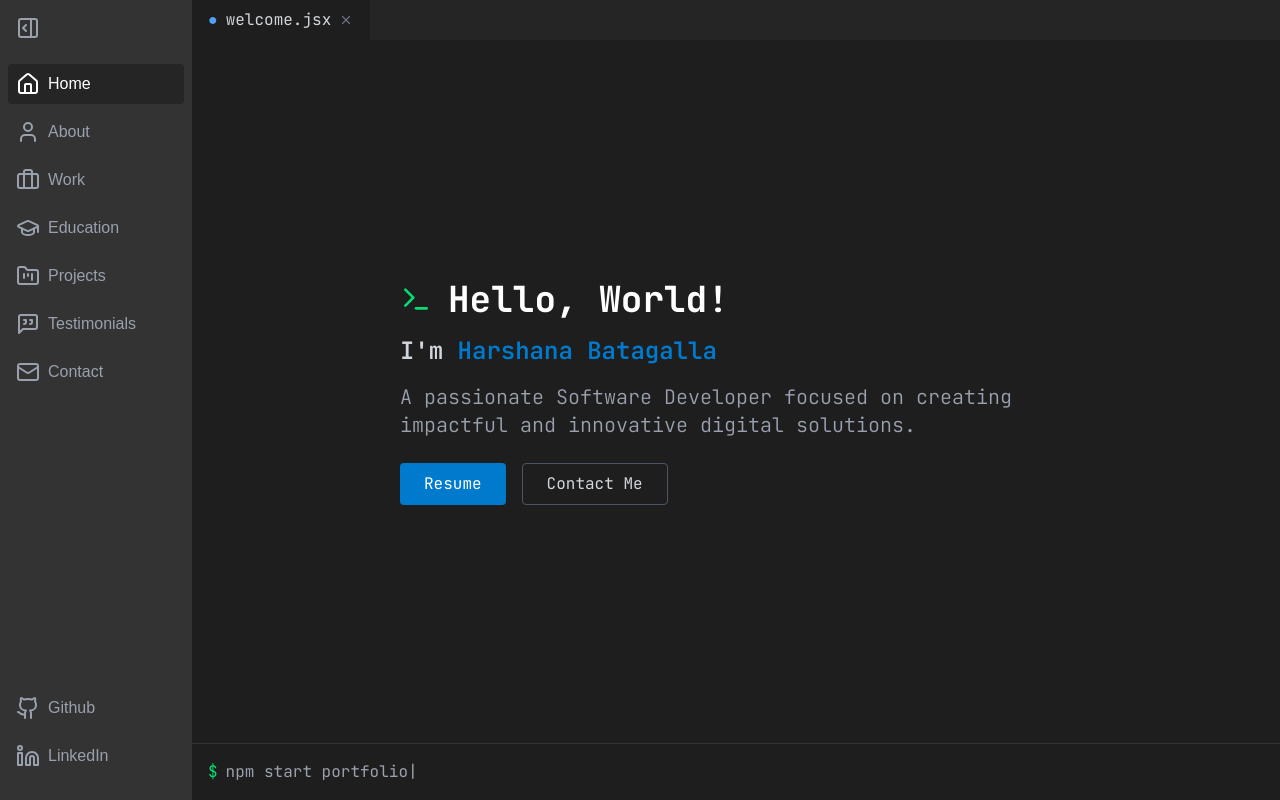
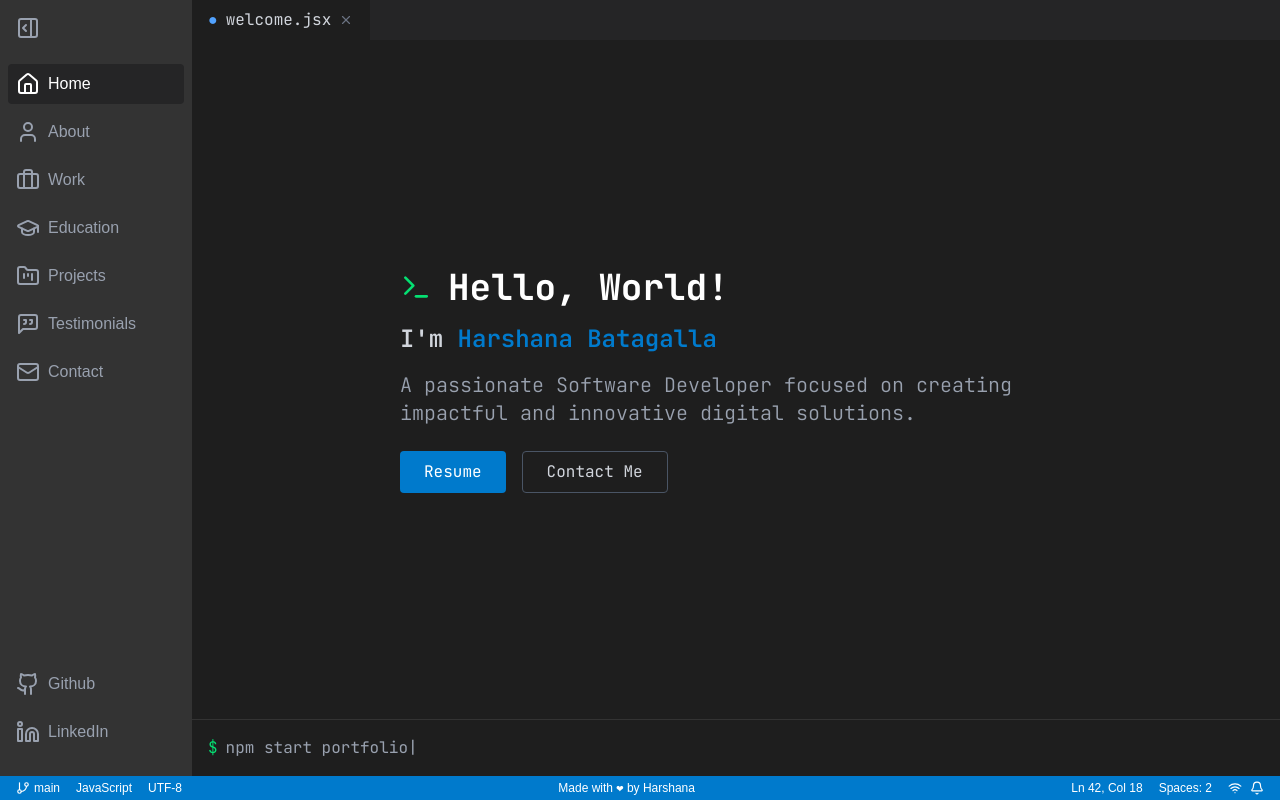
Before and after one commit to harshanabatagalla/harshanabatagalla.github.io, a React (Vite) app: page / in a window 1280 px wide. Built offline with nearby package versions, Linux system fonts and the light colour scheme.

Commit message:
feat: add StatusBar component for enhanced UI status display and adjust Hero section heading size

```diff
--- a/src/App.jsx
+++ b/src/App.jsx
@@ -1,6 +1,7 @@
 import React, { useState } from 'react';
 import TabBar from './components/Tabbar';
 import ActivityBar from './components/ActivityBar';
+import StatusBar from './components/StatusBar';
 import Hero from './sections/Hero';
 import About from './sections/About';
 import Work from './sections/Work';
@@ -42,6 +43,7 @@ function App() {
           </div>
         </div>
       </div>
+      <StatusBar />
     </div>
   );
 }
--- /dev/null
+++ b/src/components/StatusBar.jsx
@@ -0,0 +1,44 @@
+import React, { useEffect, useState } from 'react';
+import { GitBranch, Wifi, Bell } from 'lucide-react';
+
+const StatusBar = () => {
+
+  const [isMobile, setIsMobile] = useState(false);
+
+  useEffect(() => {
+    const mobile = window.innerWidth < 768;
+    setIsMobile(mobile);
+  }, []);
+
+  return (
+    <div className="flex justify-between items-center px-4 py-1 bg-[#007ACC] text-white text-xs">
+      <div className="flex items-center space-x-4">
+        <div className="flex items-center space-x-1">
+          <GitBranch size={14} />
+          <span>main</span>
+        </div>
+        {!isMobile && <>
+          <div>JavaScript</div>
+          <div>UTF-8</div>
+        </>}
+      </div>
+      {!isMobile && <div>Made with ❤︎ by Harshana </div>}
+
+      {!isMobile && <div className="flex items-center space-x-4">
+        <div>Ln 42, Col 18</div>
+        <div>Spaces: 2</div>
+        <div className="flex items-center space-x-2">
+          <Wifi size={14} />
+          <Bell size={14} />
+        </div>
+      </div>}
+
+      {isMobile && <div className='flex items-center space-x-2'>
+        <Wifi size={14} />
+        <Bell size={14} />
+      </div>}
+    </div>
+  );
+};
+
+export default StatusBar;
--- a/src/sections/Hero.jsx
+++ b/src/sections/Hero.jsx
@@ -9,7 +9,7 @@ const Hero = ({ setActiveSection }) => {
                 <div className="max-w-2xl">
                     <div className="flex items-center mb-4">
                         <Terminal size={32} className="text-green-400 mr-4" />
-                        <h1 className="md:text-4xl text-3xl font-bold text-white">Hello, World!</h1>
+                        <h1 className="md:text-4xl text-2xl font-bold text-white">Hello, World!</h1>
                     </div>
                     <h2 className="md:text-2xl text-xl font-semibold text-gray-300 mb-4">I'm <span className="text-[#007ACC]">Harshana Batagalla</span></h2>
                     <p className="text-xl text-gray-400 mb-6 font-light">
```
